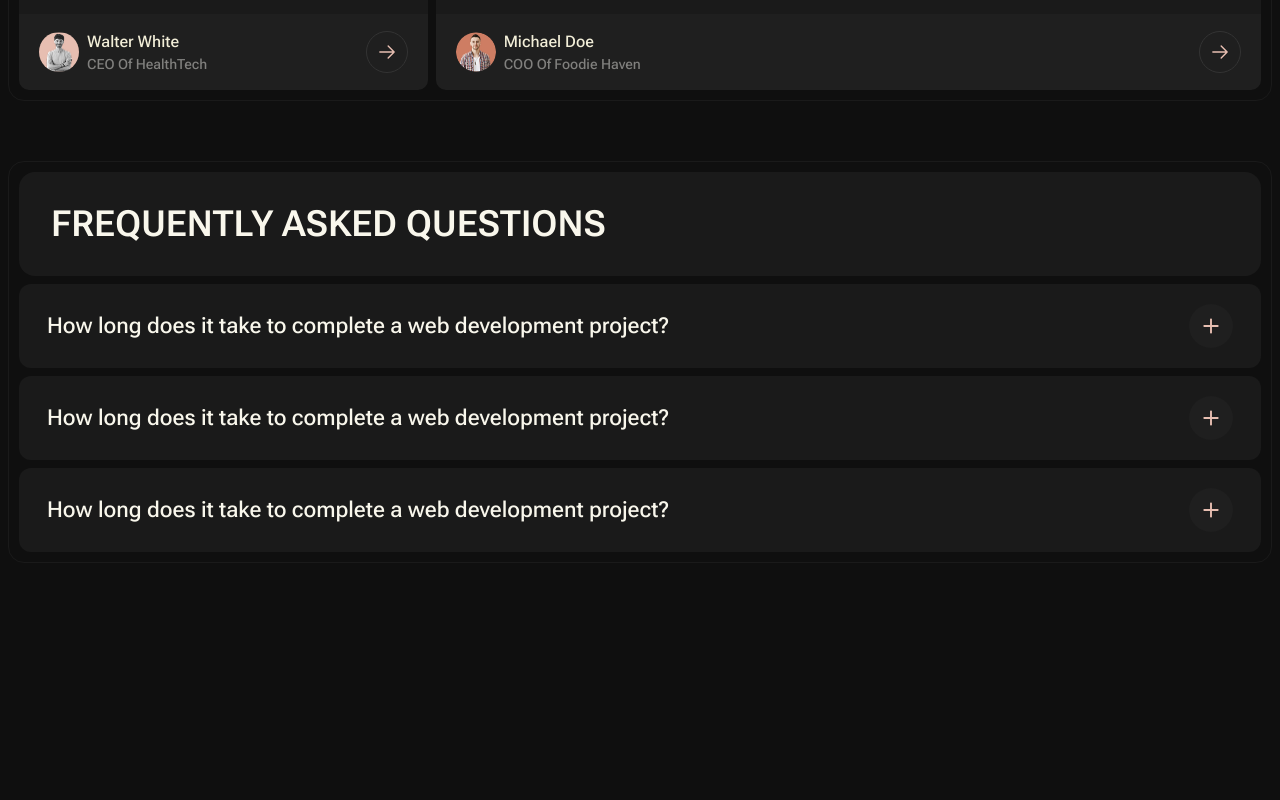
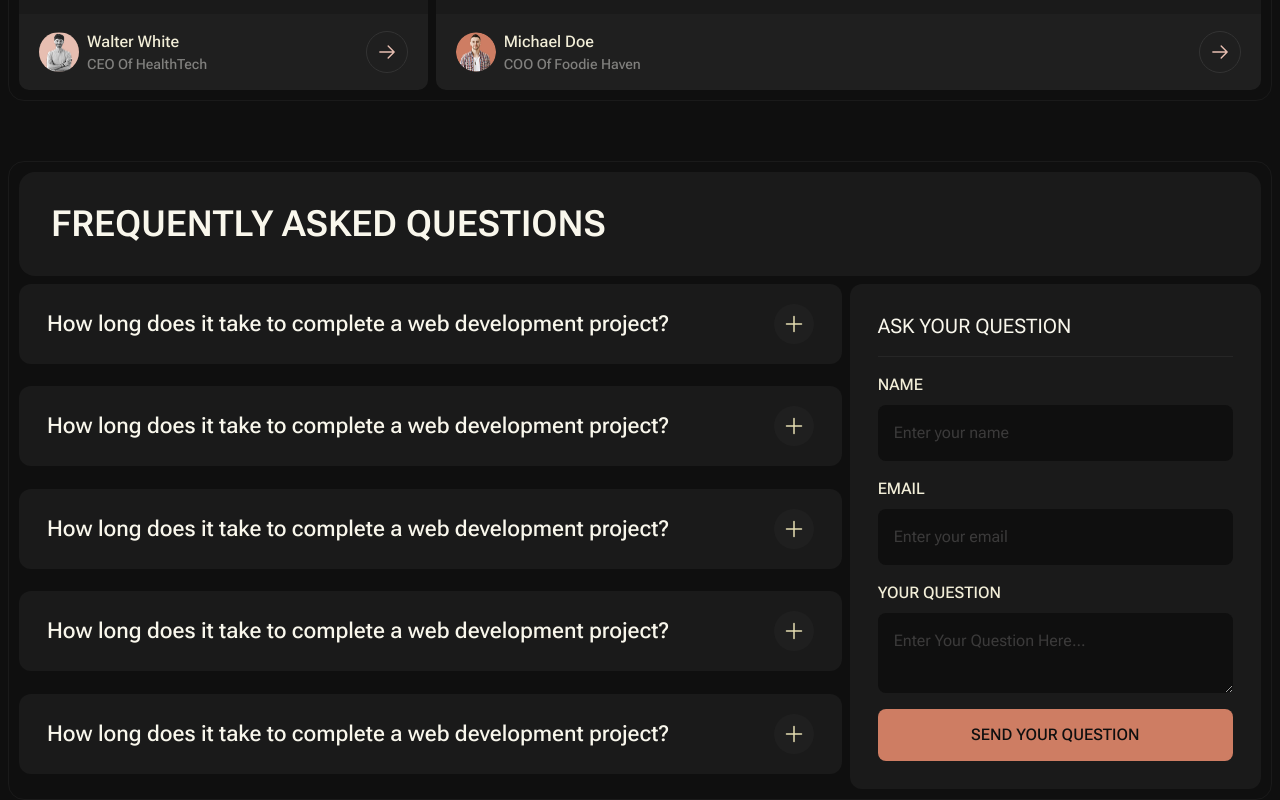
Before and after one commit to iabdwahab/nexgen-agency, a React (Vite) app: page /#/ in a window 1280 px wide. Shown: the part 3460-4260 px from the top of the page. Before the commit the page ends 4023 px from the top, so only its background shows below. Built offline with nearby package versions, Linux system fonts and the light colour scheme.

Commit message:
(faqs-form): Styling AskForm.

```diff
--- a/src/components/faqs/Accordion.tsx
+++ b/src/components/faqs/Accordion.tsx
@@ -1,5 +1,4 @@
 import { useRef, useState } from "react";
-import plusIcon from "/icons/plus-icon.svg";
 
 function Accordion() {
   const [isOpen, setIsOpen] = useState(false);
@@ -10,11 +9,13 @@ function Accordion() {
   }
 
   return (
-    <div className="bg-dark-10 rounded-xl px-7">
-      <button onClick={toggleAccordion} className="flex w-full items-center justify-between py-5">
-        <h3 className="text-orange-95 text-lg text-[22px] font-medium">How long does it take to complete a web development project?</h3>
-        <span className="bg-dark-12 border-dark-20 rounded-full p-2.5">
-          <img src={plusIcon} alt="Icon" className={`${isOpen ? "rotate-45" : ""} h-5 w-5 duration-350 lg:h-6 lg:w-6`} />
+    <div className="bg-dark-10 h-fit rounded-xl px-7">
+      <button onClick={toggleAccordion} className="flex w-full items-center justify-between gap-2 py-5">
+        <h3 className="text-orange-95 text-left text-lg font-medium lg:text-[22px]">How long does it take to complete a web development project?</h3>
+        <span className="bg-dark-12 border-dark-20 flex items-center justify-center rounded-full p-2">
+          <svg xmlns="http://www.w3.org/2000/svg" viewBox="0 0 24 24" fill="currentColor" className={`${isOpen ? "rotate-45" : ""} text-orange-80 h-5 w-5 duration-350 lg:h-6 lg:w-6`}>
+            <path fillRule="evenodd" d="M12 3.75a.75.75 0 0 1 .75.75v6.75h6.75a.75.75 0 0 1 0 1.5h-6.75v6.75a.75.75 0 0 1-1.5 0v-6.75H4.5a.75.75 0 0 1 0-1.5h6.75V4.5a.75.75 0 0 1 .75-.75Z" clipRule="evenodd" />
+          </svg>
         </span>
       </button>
 
--- /dev/null
+++ b/src/components/faqs/AskForm.tsx
@@ -0,0 +1,37 @@
+function AskForm() {
+  function handleSubmit(e: React.FormEvent<HTMLFormElement>) {
+    e.preventDefault();
+  }
+
+  return (
+    <div className="bg-dark-10 rounded-xl p-7">
+      <h3 className="text-orange-95 text-lg uppercase lg:text-xl">ask your question</h3>
+
+      <hr className="bg-dark-15 my-4 h-[1px] border-none" />
+
+      <form onSubmit={handleSubmit} className="grid gap-4">
+        <div className="grid gap-2">
+          <label htmlFor="name" className="form__label">
+            name
+          </label>
+          <input type="text" name="name" id="name" placeholder="Enter your name" className="form__input" />
+        </div>
+        <div className="grid gap-2">
+          <label htmlFor="email" className="form__label">
+            email
+          </label>
+          <input type="email" name="email" id="email" placeholder="Enter your email" className="form__input" />
+        </div>
+        <div className="grid gap-2">
+          <label htmlFor="question" className="form__label">
+            your question
+          </label>
+          <textarea name="question" id="question" placeholder="Enter Your Question Here..." className="form__input" />
+        </div>
+
+        <button className="bg-orange-60 text-dark-06 rounded-lg px-5 py-3.5 font-medium uppercase">send your question</button>
+      </form>
+    </div>
+  );
+}
+export default AskForm;
--- a/src/components/faqs/Index.tsx
+++ b/src/components/faqs/Index.tsx
@@ -1,5 +1,6 @@
 import SectionHeading from "../global/SectionHeading";
 import Accordion from "./Accordion";
+import AskForm from "./AskForm";
 
 function FAQs() {
   return (
@@ -7,12 +8,15 @@ function FAQs() {
       <div className="container">
         <div className="section-container">
           <SectionHeading>Frequently Asked Questions</SectionHeading>
-          <div className="mt-2">
-            <div className="grid gap-2">
+          <div className="mt-2 grid gap-2 lg:grid-cols-[2fr_1fr]">
+            <div className="grid justify-start gap-2">
+              <Accordion />
+              <Accordion />
               <Accordion />
               <Accordion />
               <Accordion />
             </div>
+            <AskForm />
           </div>
         </div>
       </div>
--- a/src/index.css
+++ b/src/index.css
@@ -49,3 +49,11 @@ button {
 .section-container {
   @apply border-dark-10 rounded-2xl border p-2.5;
 }
+
+.form__label {
+  @apply text-orange-90 font-medium uppercase;
+}
+
+.form__input {
+  @apply bg-dark-06 rounded-lg p-4 text-base;
+}
```
